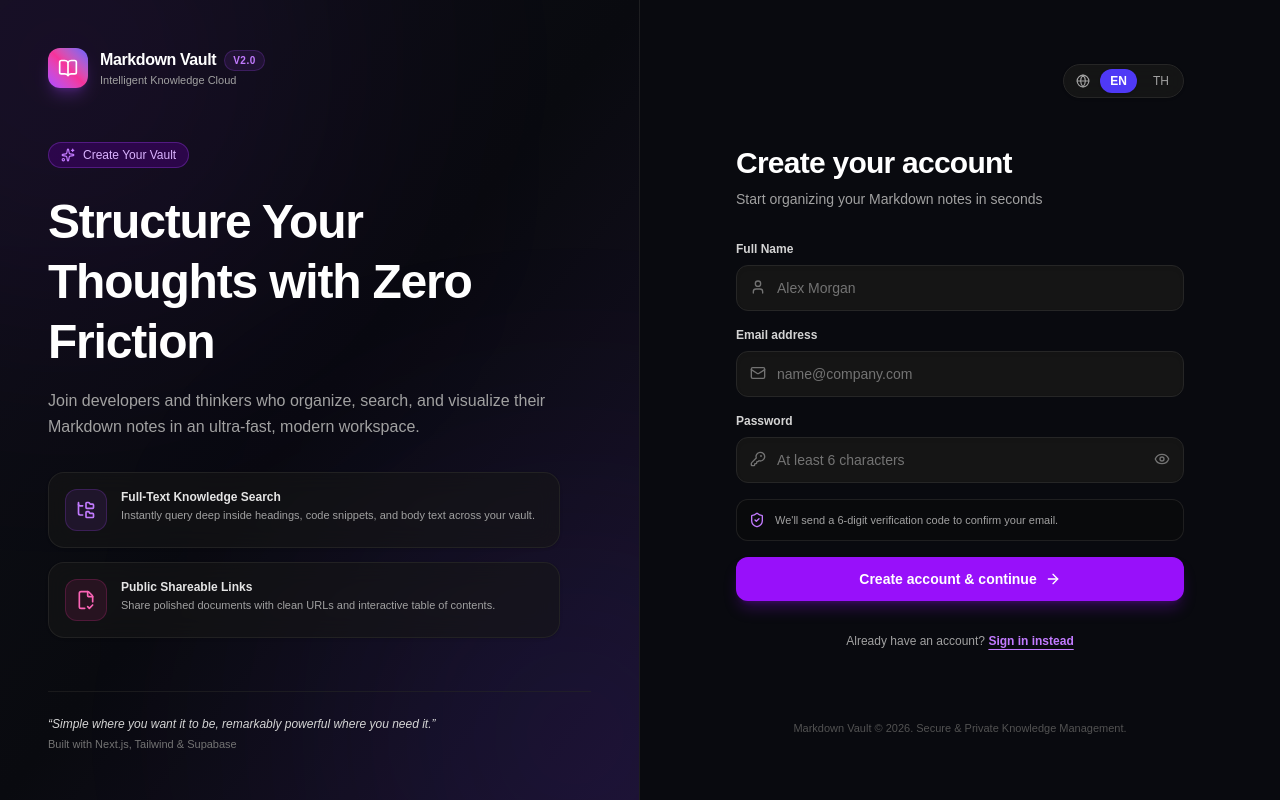
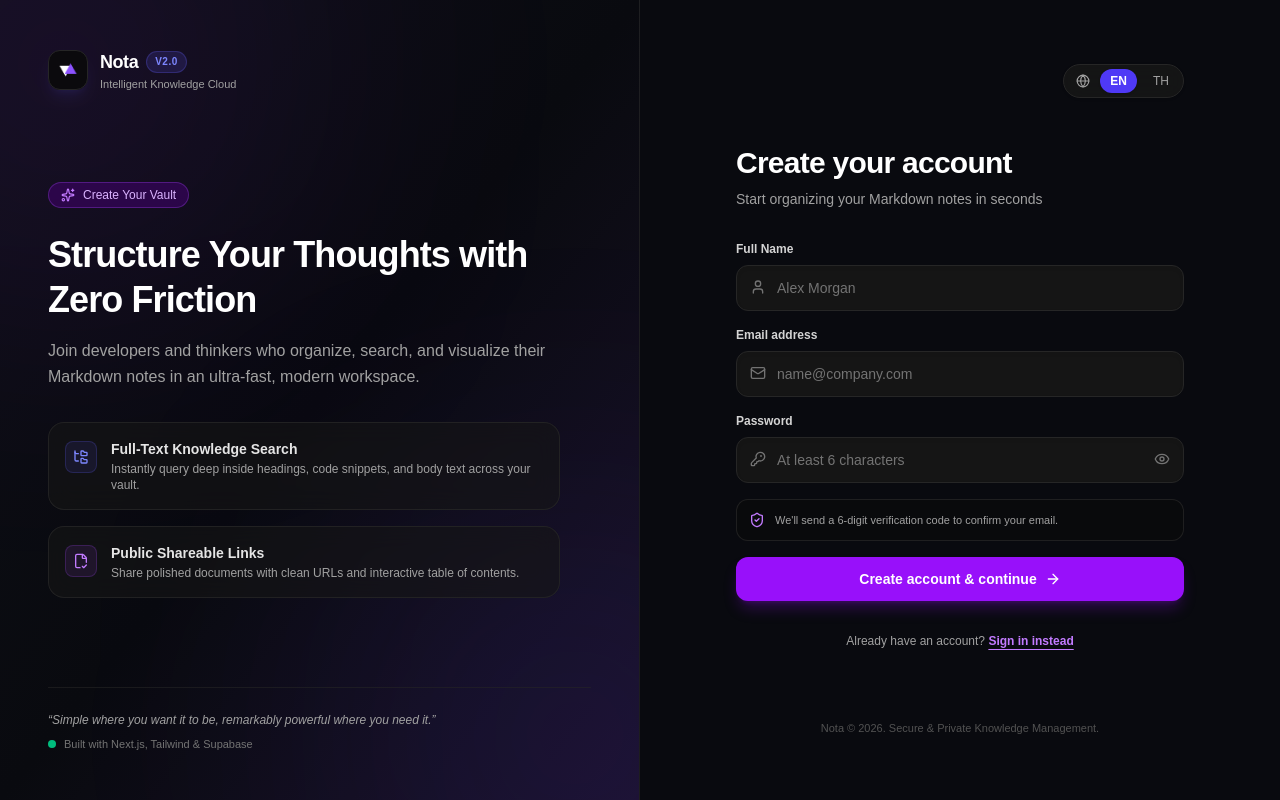
Before and after one commit to Chitsanuphong628/markdown-vault, a Next.js app: page /register in a window 1280 px wide. Built offline with nearby package versions, Linux system fonts and the light colour scheme.

Commit message:
feat(branding): replace logo with new minimalist icon and rename platform to Nota

```diff
--- a/src/app/layout.tsx
+++ b/src/app/layout.tsx
@@ -2,8 +2,11 @@
 import "./globals.css";
 
 export const metadata: Metadata = {
-  title: "Markdown Vault - สวยงาม อ่านง่าย จัดการสะดวก",
-  description: "เว็บจัดเก็บและอ่านโน้ต Markdown พร้อม Table of Contents และระบบโฟลเดอร์",
+  title: "Nota - Next-Gen Markdown & Knowledge Hub",
+  description: "Next-generation Markdown reading, visualization, and knowledge management platform.",
+  icons: {
+    icon: "/logo.png",
+  },
 };
 
 export default function RootLayout({
--- a/src/app/login/page.tsx
+++ b/src/app/login/page.tsx
@@ -3,6 +3,7 @@
 import { useState } from "react";
 import Link from "next/link";
 import { useRouter } from "next/navigation";
+import Image from "next/image";
 import {
   BookOpen,
   KeyRound,
@@ -32,7 +33,7 @@
     quote: "“The fastest way to turn raw developer thoughts into polished, readable knowledge.”",
     author: "Engineered for high-performing teams",
     signInTitle: "Welcome back",
-    signInSub: "Sign in to access your Markdown Vault",
+    signInSub: "Sign in to access your Nota workspace",
     emailLabel: "Email address",
     emailPlaceholder: "name@company.com",
     passwordLabel: "Password",
@@ -57,7 +58,7 @@
     quote: "“วิธีที่เร็วที่สุดในการเปลี่ยนบันทึกข้อความดิบให้เป็นคลังความรู้ที่อ่านง่ายและสวยงาม”",
     author: "ออกแบบมาเพื่อทีมและนักพัฒนายุดใหม่",
     signInTitle: "ยินดีต้อนรับกลับมา",
-    signInSub: "ลงชื่อเข้าใช้เพื่อเปิดคลังโน้ต Markdown ของคุณ",
+    signInSub: "ลงชื่อเข้าใช้เพื่อเปิดคลังโน้ต Nota ของคุณ",
     emailLabel: "อีเมล",
     emailPlaceholder: "name@company.com",
     passwordLabel: "รหัสผ่าน",
@@ -124,13 +125,19 @@
 
         {/* Top Logo */}
         <div className="relative z-10 flex items-center gap-3">
-          <div className="w-10 h-10 rounded-xl bg-gradient-to-tr from-indigo-500 via-purple-500 to-pink-500 flex items-center justify-center text-white shadow-lg shadow-indigo-500/25">
-            <BookOpen className="w-5 h-5" />
+          <div className="w-10 h-10 rounded-xl bg-neutral-950/90 border border-neutral-800 flex items-center justify-center p-2 shadow-lg shadow-indigo-500/10">
+            <Image
+              src="/logo.png"
+              alt="Nota Logo"
+              width={28}
+              height={28}
+              className="w-full h-full object-contain"
+            />
           </div>
           <div className="flex flex-col">
-            <span className="text-base font-bold tracking-tight text-white flex items-center gap-2">
-              Markdown Vault
-              <span className="text-[10px] font-semibold uppercase tracking-wider bg-indigo-500/10 text-indigo-400 border border-indigo-500/20 px-2 py-0.5 rounded-full">
+            <span className="text-lg font-bold tracking-tight text-white flex items-center gap-2">
+              Nota
+              <span className="text-[10px] font-semibold uppercase tracking-wider bg-indigo-500/15 text-indigo-400 border border-indigo-500/25 px-2 py-0.5 rounded-full">
                 v2.0
               </span>
             </span>
@@ -192,10 +199,16 @@
         <div className="flex items-center justify-between w-full max-w-md mx-auto">
           {/* Mobile-only logo */}
           <div className="flex lg:hidden items-center gap-2">
-            <div className="w-8 h-8 rounded-lg bg-indigo-600 flex items-center justify-center text-white">
-              <BookOpen className="w-4 h-4" />
+            <div className="w-8 h-8 rounded-lg bg-neutral-950 border border-neutral-800 flex items-center justify-center p-1.5 shadow-sm">
+              <Image
+                src="/logo.png"
+                alt="Nota Logo"
+                width={20}
+                height={20}
+                className="w-full h-full object-contain"
+              />
             </div>
-            <span className="text-sm font-bold">Markdown Vault</span>
+            <span className="text-sm font-bold text-white">Nota</span>
           </div>
 
           <div className="ml-auto">
@@ -212,63 +225,71 @@
             <p className="text-neutral-400 text-sm">{t.signInSub}</p>
           </div>
 
-          {/* Error / Alert Display */}
-          {error && (
-            <div className="mb-6 p-4 bg-rose-500/10 border border-rose-500/30 rounded-2xl text-rose-400 text-xs leading-relaxed animate-in fade-in duration-200">
-              <div className="font-semibold">{error}</div>
           {requiresVerification && (
-                <div className="mt-2.5 pt-2.5 border-t border-rose-500/20">
+            <div className="mb-6 p-4 rounded-xl bg-amber-500/10 border border-amber-500/20 flex flex-col gap-2">
+              <div className="flex items-center gap-2 text-amber-400 text-xs font-semibold">
+                <span>⚠️ {t.unverifiedNotice}</span>
+              </div>
               <Link
                 href={`/verify-email?email=${encodeURIComponent(email)}`}
-                    className="text-indigo-400 hover:text-indigo-300 font-medium inline-flex items-center gap-1"
+                className="text-xs text-amber-300 hover:text-amber-200 underline font-medium"
               >
-                    <span>{t.verifyLinkText}</span>
+                {t.verifyLinkText}
               </Link>
             </div>
           )}
+
+          {error && (
+            <div className="mb-6 p-3.5 rounded-xl bg-rose-500/10 border border-rose-500/25 flex items-center gap-3 text-rose-400 text-xs">
+              <div className="w-1.5 h-1.5 rounded-full bg-rose-500 shrink-0" />
+              <span>{error}</span>
             </div>
           )}
 
           <form onSubmit={handleSubmit} className="space-y-4">
             {/* Email Field */}
             <div>
-              <label className="block text-xs font-semibold text-neutral-300 mb-2">
+              <label className="block text-xs font-medium text-neutral-300 mb-1.5">
                 {t.emailLabel}
               </label>
-              <div className="relative group">
-                <Mail className="w-4 h-4 text-neutral-500 absolute left-3.5 top-3.5 transition-colors group-focus-within:text-indigo-400" />
+              <div className="relative">
+                <Mail className="w-4 h-4 text-neutral-500 absolute left-3.5 top-3" />
                 <input
                   type="email"
                   required
                   value={email}
                   onChange={(e) => setEmail(e.target.value)}
                   placeholder={t.emailPlaceholder}
-                  className="w-full bg-neutral-900/90 border border-neutral-800 rounded-xl pl-10 pr-4 py-3 text-sm text-neutral-100 placeholder-neutral-500 focus:outline-none focus:border-indigo-500 focus:ring-2 focus:ring-indigo-500/20 transition-all shadow-inner"
+                  className="w-full bg-neutral-900/90 border border-neutral-800 rounded-xl pl-10 pr-4 py-2.5 text-sm text-neutral-100 placeholder-neutral-500 focus:outline-none focus:border-indigo-500 focus:ring-1 focus:ring-indigo-500/30 transition-all"
                 />
               </div>
             </div>
 
             {/* Password Field with Show/Hide */}
             <div>
-              <div className="flex items-center justify-between mb-2">
-                <label className="block text-xs font-semibold text-neutral-300">
-                  {t.passwordLabel}
-                </label>
+              <div className="flex items-center justify-between mb-1.5">
+                <label className="text-xs font-medium text-neutral-300">{t.passwordLabel}</label>
+                <Link
+                  href="/forgot-password"
+                  className="text-xs text-indigo-400 hover:text-indigo-300 transition-colors"
+                >
+                  {t.forgotPass}
+                </Link>
               </div>
-              <div className="relative group">
-                <KeyRound className="w-4 h-4 text-neutral-500 absolute left-3.5 top-3.5 transition-colors group-focus-within:text-indigo-400" />
+              <div className="relative">
+                <KeyRound className="w-4 h-4 text-neutral-500 absolute left-3.5 top-3" />
                 <input
                   type={showPassword ? "text" : "password"}
                   required
                   value={password}
                   onChange={(e) => setPassword(e.target.value)}
                   placeholder={t.passwordPlaceholder}
-                  className="w-full bg-neutral-900/90 border border-neutral-800 rounded-xl pl-10 pr-11 py-3 text-sm text-neutral-100 placeholder-neutral-500 focus:outline-none focus:border-indigo-500 focus:ring-2 focus:ring-indigo-500/20 transition-all shadow-inner"
+                  className="w-full bg-neutral-900/90 border border-neutral-800 rounded-xl pl-10 pr-10 py-2.5 text-sm text-neutral-100 placeholder-neutral-500 focus:outline-none focus:border-indigo-500 focus:ring-1 focus:ring-indigo-500/30 transition-all font-mono"
                 />
                 <button
                   type="button"
                   onClick={() => setShowPassword(!showPassword)}
-                  className="absolute right-3.5 top-3.5 text-neutral-500 hover:text-neutral-300 transition-colors cursor-pointer"
+                  className="absolute right-3 top-2.5 text-neutral-500 hover:text-neutral-300 p-0.5 cursor-pointer"
                   tabIndex={-1}
                 >
                   {showPassword ? <EyeOff className="w-4 h-4" /> : <Eye className="w-4 h-4" />}
@@ -280,7 +301,7 @@
             <button
               type="submit"
               disabled={loading}
-              className="w-full mt-2 py-3 px-4 bg-indigo-600 hover:bg-indigo-500 active:bg-indigo-700 text-white rounded-xl text-sm font-semibold transition-all flex items-center justify-center gap-2 shadow-lg shadow-indigo-600/25 disabled:opacity-50 cursor-pointer"
+              className="w-full py-2.5 bg-indigo-600 hover:bg-indigo-500 disabled:opacity-50 text-white rounded-xl text-sm font-medium transition-all shadow-lg shadow-indigo-600/20 hover:shadow-indigo-600/30 flex items-center justify-center gap-2 cursor-pointer mt-2"
             >
               {loading ? (
                 <>
@@ -297,20 +318,20 @@
           </form>
 
           {/* Footer Navigation Link */}
-          <div className="mt-8 text-center text-xs text-neutral-400">
+          <p className="mt-8 text-center text-xs text-neutral-400">
             {t.noAccount}{" "}
             <Link
               href="/register"
-              className="text-indigo-400 hover:text-indigo-300 font-semibold underline underline-offset-4"
+              className="text-indigo-400 hover:text-indigo-300 font-medium underline underline-offset-4"
             >
               {t.signUpLink}
             </Link>
-          </div>
+          </p>
         </div>
 
         {/* Global Footer Legal */}
-        <div className="w-full max-w-md mx-auto pt-6 text-center text-[11px] text-neutral-600">
-          Markdown Vault &copy; 2026. Secure & Private Knowledge Management.
+        <div className="w-full max-w-md mx-auto text-center text-[11px] text-neutral-600">
+          Nota &copy; 2026. Secure & Private Knowledge Management.
         </div>
       </div>
     </div>
--- a/src/app/register/page.tsx
+++ b/src/app/register/page.tsx
@@ -3,6 +3,7 @@
 import { useState, useMemo } from "react";
 import Link from "next/link";
 import { useRouter } from "next/navigation";
+import Image from "next/image";
 import {
   BookOpen,
   KeyRound,
@@ -160,13 +161,19 @@
 
         {/* Top Logo */}
         <div className="relative z-10 flex items-center gap-3">
-          <div className="w-10 h-10 rounded-xl bg-gradient-to-tr from-purple-500 via-pink-500 to-indigo-500 flex items-center justify-center text-white shadow-lg shadow-purple-500/25">
-            <BookOpen className="w-5 h-5" />
+          <div className="w-10 h-10 rounded-xl bg-neutral-950/90 border border-neutral-800 flex items-center justify-center p-2 shadow-lg shadow-indigo-500/10">
+            <Image
+              src="/logo.png"
+              alt="Nota Logo"
+              width={28}
+              height={28}
+              className="w-full h-full object-contain"
+            />
           </div>
           <div className="flex flex-col">
-            <span className="text-base font-bold tracking-tight text-white flex items-center gap-2">
-              Markdown Vault
-              <span className="text-[10px] font-semibold uppercase tracking-wider bg-purple-500/10 text-purple-400 border border-purple-500/20 px-2 py-0.5 rounded-full">
+            <span className="text-lg font-bold tracking-tight text-white flex items-center gap-2">
+              Nota
+              <span className="text-[10px] font-semibold uppercase tracking-wider bg-indigo-500/15 text-indigo-400 border border-indigo-500/25 px-2 py-0.5 rounded-full">
                 v2.0
               </span>
             </span>
@@ -181,42 +188,43 @@
             <span>{t.heroTag}</span>
           </div>
 
-          <h1 className="text-4xl xl:text-5xl font-extrabold tracking-tight text-white leading-tight mb-4">
+          <h1 className="text-3xl lg:text-4xl font-extrabold text-white tracking-tight leading-tight mb-4">
             {t.heroTitle}
           </h1>
 
-          <p className="text-neutral-400 text-sm xl:text-base leading-relaxed mb-8">
+          <p className="text-neutral-400 text-sm sm:text-base leading-relaxed mb-8">
             {t.heroDesc}
           </p>
 
-          <div className="grid grid-cols-1 gap-3.5">
-            <div className="p-4 rounded-2xl bg-neutral-900/60 border border-neutral-800/80 backdrop-blur-md flex items-start gap-3.5 shadow-sm">
-              <div className="p-2.5 rounded-xl bg-purple-500/10 text-purple-400 border border-purple-500/20 shrink-0">
-                <FolderTree className="w-5 h-5" />
+          <div className="space-y-4">
+            <div className="p-4 rounded-2xl bg-neutral-900/60 border border-neutral-800/80 backdrop-blur-md flex items-start gap-3.5">
+              <div className="w-8 h-8 rounded-lg bg-indigo-500/10 border border-indigo-500/20 flex items-center justify-center text-indigo-400 shrink-0 mt-0.5">
+                <FolderTree className="w-4 h-4" />
               </div>
               <div>
-                <h4 className="text-xs font-semibold text-neutral-200">{t.feature1Title}</h4>
-                <p className="text-[11px] text-neutral-400 mt-0.5 leading-relaxed">{t.feature1Desc}</p>
+                <h3 className="text-sm font-semibold text-neutral-200">{t.feature1Title}</h3>
+                <p className="text-xs text-neutral-400 mt-0.5">{t.feature1Desc}</p>
               </div>
             </div>
 
-            <div className="p-4 rounded-2xl bg-neutral-900/60 border border-neutral-800/80 backdrop-blur-md flex items-start gap-3.5 shadow-sm">
-              <div className="p-2.5 rounded-xl bg-pink-500/10 text-pink-400 border border-pink-500/20 shrink-0">
-                <FileCheck2 className="w-5 h-5" />
+            <div className="p-4 rounded-2xl bg-neutral-900/60 border border-neutral-800/80 backdrop-blur-md flex items-start gap-3.5">
+              <div className="w-8 h-8 rounded-lg bg-purple-500/10 border border-purple-500/20 flex items-center justify-center text-purple-400 shrink-0 mt-0.5">
+                <FileCheck2 className="w-4 h-4" />
               </div>
               <div>
-                <h4 className="text-xs font-semibold text-neutral-200">{t.feature2Title}</h4>
-                <p className="text-[11px] text-neutral-400 mt-0.5 leading-relaxed">{t.feature2Desc}</p>
+                <h3 className="text-sm font-semibold text-neutral-200">{t.feature2Title}</h3>
+                <p className="text-xs text-neutral-400 mt-0.5">{t.feature2Desc}</p>
               </div>
             </div>
           </div>
         </div>
 
-        {/* Bottom Quote */}
-        <div className="relative z-10 pt-6 border-t border-neutral-800/60 flex items-center justify-between">
-          <div>
-            <p className="text-xs text-neutral-300 italic font-medium">{t.quote}</p>
-            <p className="text-[11px] text-neutral-500 mt-1">{t.author}</p>
+        {/* Testimonial / Social Proof */}
+        <div className="relative z-10 pt-6 border-t border-neutral-800/60">
+          <p className="text-xs italic text-neutral-400">{t.quote}</p>
+          <div className="flex items-center gap-2 mt-2">
+            <div className="w-2 h-2 rounded-full bg-emerald-500" />
+            <span className="text-[11px] text-neutral-500">{t.author}</span>
           </div>
         </div>
       </div>
@@ -226,10 +234,16 @@
         {/* Top Language Switcher */}
         <div className="flex items-center justify-between w-full max-w-md mx-auto">
           <div className="flex lg:hidden items-center gap-2">
-            <div className="w-8 h-8 rounded-lg bg-purple-600 flex items-center justify-center text-white">
-              <BookOpen className="w-4 h-4" />
+            <div className="w-8 h-8 rounded-lg bg-neutral-950 border border-neutral-800 flex items-center justify-center p-1.5 shadow-sm">
+              <Image
+                src="/logo.png"
+                alt="Nota Logo"
+                width={20}
+                height={20}
+                className="w-full h-full object-contain"
+              />
             </div>
-            <span className="text-sm font-bold">Markdown Vault</span>
+            <span className="text-sm font-bold text-white">Nota</span>
           </div>
 
           <div className="ml-auto">
@@ -375,7 +389,7 @@
 
         {/* Global Footer Legal */}
         <div className="w-full max-w-md mx-auto pt-6 text-center text-[11px] text-neutral-600">
-          Markdown Vault &copy; 2026. Secure & Private Knowledge Management.
+          Nota &copy; 2026. Secure & Private Knowledge Management.
         </div>
       </div>
     </div>
--- a/src/app/share/[id]/page.tsx
+++ b/src/app/share/[id]/page.tsx
@@ -2,6 +2,7 @@
 
 import { useEffect, useState, use } from "react";
 import Link from "next/link";
+import Image from "next/image";
 import MarkdownViewer from "@/components/MarkdownViewer";
 import { BookOpen, Share2, ArrowLeft, Lock, Loader2 } from "lucide-react";
 
@@ -73,11 +74,17 @@
       {/* Top Navbar */}
       <header className="h-14 border-b border-neutral-800/80 px-6 flex items-center justify-between bg-neutral-900/60 backdrop-blur-md sticky top-0 z-20">
         <div className="flex items-center gap-3">
-          <div className="w-7 h-7 rounded-lg bg-gradient-to-tr from-indigo-500 to-purple-500 flex items-center justify-center text-white shadow-sm">
-            <BookOpen className="w-3.5 h-3.5" />
+          <div className="w-7 h-7 rounded-lg bg-neutral-950/80 border border-neutral-800 flex items-center justify-center p-1 shadow-sm">
+            <Image
+              src="/logo.png"
+              alt="Nota Logo"
+              width={20}
+              height={20}
+              className="w-full h-full object-contain"
+            />
           </div>
           <div>
-            <span className="text-xs font-semibold text-neutral-200">Markdown Vault</span>
+            <span className="text-xs font-bold text-neutral-200">Nota</span>
             <span className="text-[10px] text-neutral-500 ml-2">Shared Public Document</span>
           </div>
         </div>
--- a/src/components/Sidebar.tsx
+++ b/src/components/Sidebar.tsx
@@ -1,6 +1,7 @@
 "use client";
 
 import { useState } from "react";
+import Image from "next/image";
 import {
   Folder as FolderIcon,
   FolderPlus,
@@ -156,13 +157,19 @@
       {/* App Branding & User Profile */}
       <div className="p-3.5 border-b border-neutral-800/80 flex items-center justify-between">
         <div className="flex items-center gap-2.5 min-w-0">
-          <div className="w-8 h-8 rounded-lg bg-gradient-to-tr from-indigo-500 via-indigo-600 to-purple-600 flex items-center justify-center text-white shadow-md shadow-indigo-500/20 shrink-0">
-            <BookOpen className="w-4 h-4" />
+          <div className="w-8 h-8 rounded-lg bg-neutral-950/80 border border-neutral-800 flex items-center justify-center shadow-md shadow-indigo-500/10 shrink-0 p-1.5">
+            <Image
+              src="/logo.png"
+              alt="Nota Logo"
+              width={24}
+              height={24}
+              className="w-full h-full object-contain"
+            />
           </div>
           <div className="min-w-0">
-            <h2 className="font-semibold text-xs tracking-tight text-neutral-100 flex items-center gap-1.5">
+            <h2 className="font-bold text-sm tracking-tight text-neutral-100 flex items-center gap-1.5">
               <span>{t.appName}</span>
-              <span className="text-[9px] bg-indigo-500/10 text-indigo-400 font-mono px-1 py-0.2 rounded border border-indigo-500/20">
+              <span className="text-[9px] bg-indigo-500/15 text-indigo-400 font-mono px-1 py-0.2 rounded border border-indigo-500/25">
                 PRO
               </span>
             </h2>
--- a/src/lib/i18n.ts
+++ b/src/lib/i18n.ts
@@ -2,7 +2,7 @@
 
 export const I18N_MAIN = {
   en: {
-    appName: "Markdown Vault",
+    appName: "Nota",
     allNotes: "All Notes",
     notesCount: (c: number) => `All Notes (${c})`,
     importMd: "Import / Drop .md",
@@ -74,7 +74,7 @@
     importing: "Importing...",
   },
   th: {
-    appName: "Markdown Vault",
+    appName: "Nota",
     allNotes: "โน้ตทั้งหมด",
     notesCount: (c: number) => `โน้ตทั้งหมด (${c})`,
     importMd: "โยน / นำเข้าไฟล์ .md",
```
Also changed, not shown: public/logo.png (added). Lines whose indentation alone changed are shown as unchanged.
